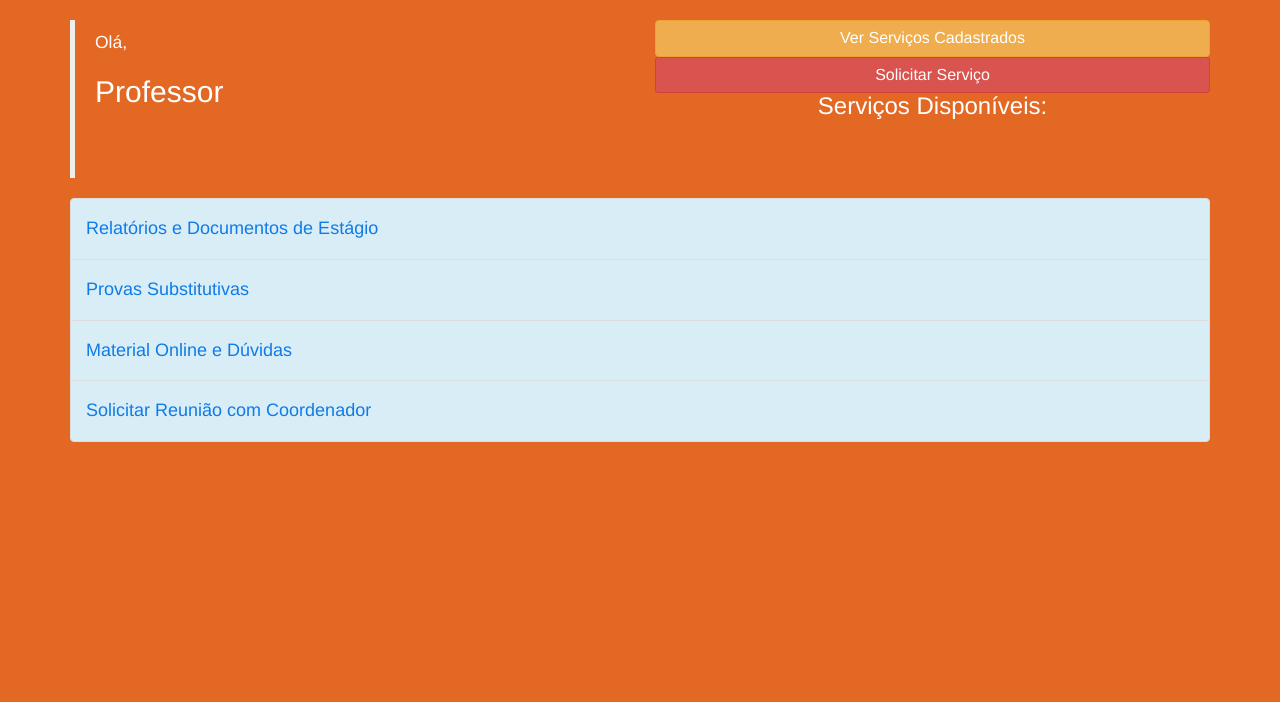
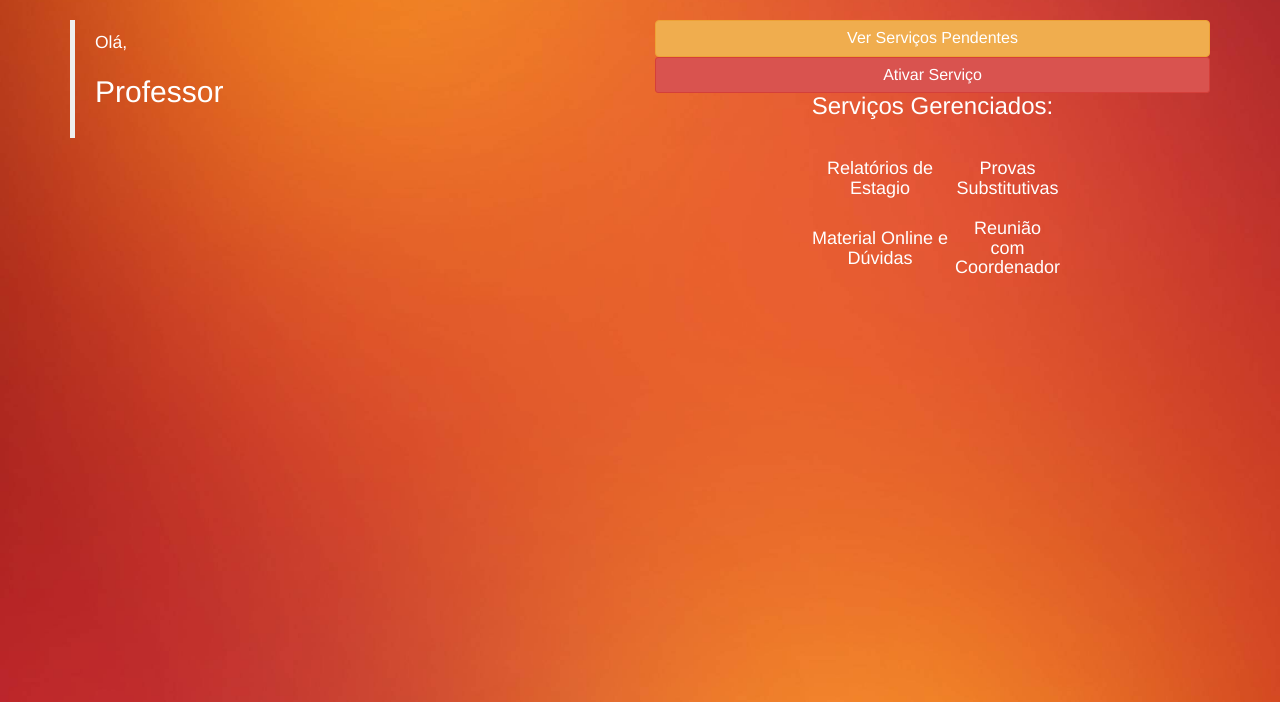
Before and after one commit to GabrielAugustoNC/Projeto_SecretariaOnline, a PHP site: page /menuPrincipalProf.php in a window 1280 px wide. Shown: the part 51-753 px from the top of the page. Run offline with PHP 8.4, Linux system fonts and the light colour scheme; data that the repository does not hold is empty; some libraries are stand-ins or nearby versions.

Commit message:
Alteração do Menu Principal Professor!

```diff
--- a/SecretariaOnline/menuPrincipalProf.php
+++ b/SecretariaOnline/menuPrincipalProf.php
@@ -5,7 +5,8 @@
         <script type="text/javascript" src="http://netdna.bootstrapcdn.com/bootstrap/3.3.4/js/bootstrap.min.js"></script>
         <link href="http://cdnjs.cloudflare.com/ajax/libs/font-awesome/4.3.0/css/font-awesome.min.css" rel="stylesheet" type="text/css">
         <link href="http://pingendo.github.io/pingendo-bootstrap/themes/default/bootstrap.css" rel="stylesheet" type="text/css">
-        <link href="front/estiloProf.css" rel="stylesheet">
+         <link href="front/styleProf.css" rel="stylesheet">
+
     </head><body>
         <div class="navbar navbar-default navbar-inverse navbar-static-top">
             <div class="container">
@@ -33,8 +34,12 @@
                     <div class="col-md-6">
                         <blockquote>
                             <font color="white">
-                                </font><p><font color="white">Olá,
+                                </font>
+                                <p><font color="white">Olá,
+                                <br><h2>Professor<br></h2>
+                                </font>
 
+                                <font color="black">
                                     <?php
 
                                      include "classeConexao.php";
@@ -43,52 +48,67 @@
                                      $resultado = mysql_fetch_assoc($query);
                                      $nome = $resultado[ 'nome'];
 
-                                     echo "<h2>Professor $nome</h2>";
+                                     echo "<h2><b>$nome</b></h2>";
+
+
 
                                     ?>
-                                        <br>
-                                        <br>
+
                             </font>
                     </p></blockquote></div>
 
                     <div class="col-md-6">
-                        <a href = "verServicos.php" class = "btn btn-block btn-warning"><font size="3" color="White">Ver Serviços Cadastrados</font></a>
+                        <a href = "" class = "btn btn-block btn-warning"><font size="3" color="White">Ver Serviços Pendentes</font></a>
                     </div>
 
                     <br>
 
                     <div class="col-md-6">
-                        <a href = "solicitarServ.php" class="btn btn-block btn-danger btn-sm"><font size="3" color="White">Solicitar Serviço</font></a>
+                       <a href = "" class="btn btn-block btn-danger btn-sm">
+                       <font size="3" color="White">Ativar Serviço</font></a>
                     </div>
 
                     <h3 class="text-center">
-                        <font color="white">Serviços Disponíveis:</font>
+                        <font color="white">Serviços Gerenciados:</font>
                     </h3>
-                    <div class="container">
-                        <div class="row">
-                            <div class="col-md-12">
-                                <ul class="list-group">
-                                    <li class="list-group-item list-group-item-info">
-                                        <font color="#0f7be7">
-                                            <h4>Relatórios e Documentos de Estágio</h4>
-                                        </font>
-                                    </li>
-                                    <li class="list-group-item list-group-item-info">
-                                        <font color="#0f7be7">
-                                            <h4>Provas Substitutivas</h4>
-                                        </font>
-                                    </li>
-                                    <li class="list-group-item list-group-item-info">
-                                        <font color="#0f7be7">
-                                            <h4>Material Online e Dúvidas</h4>
-                                        </font>
-                                    </li>
-                                    <li class="list-group-item list-group-item-info">
-                                        <font color="#0f7be7">
-                                            <h4>Solicitar Reunião com Coordenador</h4>
-                                        </font>
-                                    </li>
-                                </ul>
+                    <br>
+
+                    <table border = "0" align = "center">
+                        <tr>
+                                <td width="150px">
+                                    <h4 class="text-center" align = "right">
+                                    <font color="white">Relatórios de Estagio</font>
+                                    </h4>
+                                </td>
+
+                                <td width="5px">
+                                    <h4 class="text-center">
+                                    <font color="white">Provas Substitutivas</font>
+                                    </h4>
+                                </td>
+                        </tr>
+
+                           <tr>
+                                <td width="150px">
+                                     <h4 class="text-center">
+                                     <font color="white">Material Online e Dúvidas</font>
+                                     </h4>
+                                </td>
+
+                                <td>
+                                    <h4 align = "center">
+                                    <font color="white">Reunião com Coordenador</font>
+                                    </h4>
+                                </td>
+                        </tr>
 
 
-</div></div></div></div></div></div></body></html>
+
+
+
+
+                 </div>
+            </div>
+        </div>
+    </body>
+</html>
```
